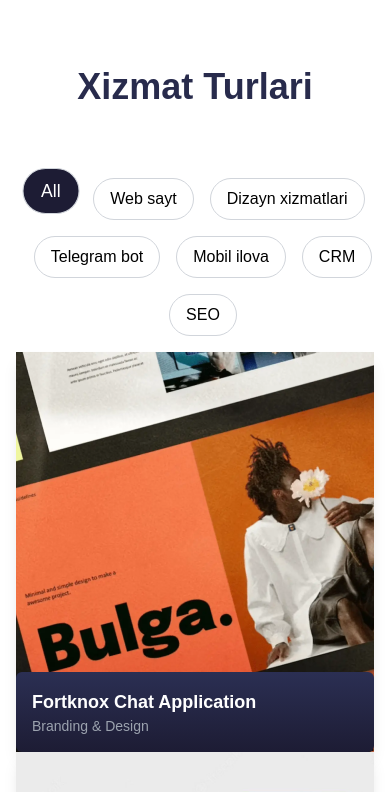
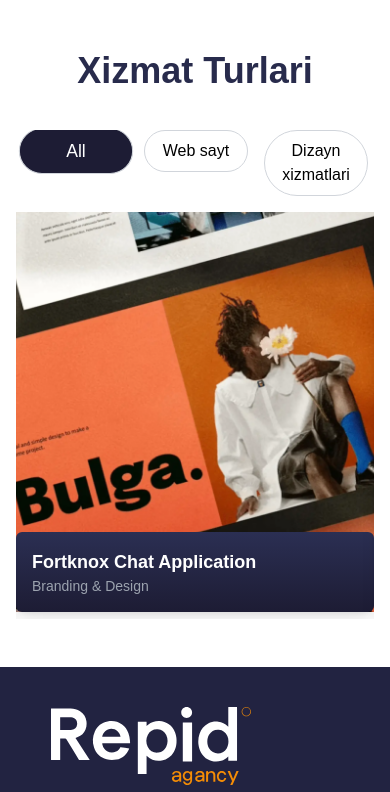
Before and after one commit to MavlonTurgunof/Repid, a Next.js app: page /OurServices in a window 390 px wide. Shown: the part 1660-2452 px from the top of the page. Built offline with nearby package versions, Linux system fonts and the light colour scheme.

Commit message:
ServicesTypes

```diff
--- a/src/container/OurServices/ServicesType.js
+++ b/src/container/OurServices/ServicesType.js
@@ -1,7 +1,10 @@
 import Image from "next/image";
 import React, { useState } from "react";
+import Slider from "react-slick";
+import "slick-carousel/slick/slick.css";
+import "slick-carousel/slick/slick-theme.css";
 
-function ServicesType() {
+function ServicesTypes() {
   const [selected, setSelected] = useState("All");
 
   const projects = [
@@ -56,35 +59,83 @@ function ServicesType() {
     "Telegram bot",
     "Mobil ilova",
     "CRM",
-    "SEO",
   ];
 
+  const settings = {
+    dots: false,
+    infinite: true,
+    speed: 500,
+    slidesToShow: 1,
+    slidesToScroll: 1,
+    responsive: [
+      {
+        breakpoint: 1024, // For mobile version
+        settings: {
+          slidesToShow: 1,
+          slidesToScroll: 1,
+        },
+      },
+    ],
+  };
+
+  const buttonCarouselSettings = {
+    dots: false,
+    infinite: false,
+    speed: 500,
+    slidesToShow: 3, // Show 3 buttons at once on mobile
+    slidesToScroll: 1,
+    arrows: false, // Disable arrows for mobile
+    responsive: [
+      {
+        breakpoint: 1024, // Only for smaller screens
+        settings: {
+          slidesToShow: 3,
+          slidesToScroll: 1,
+        },
+      },
+    ],
+  };
+
   return (
-    <section className="bg-white text-white py-16">
+    <section className="bg-white text-white py-12">
       <div className="max-w-7xl mx-auto px-4 sm:px-6 lg:px-8">
         {/* Header */}
         <div className="text-center mb-8">
           <h2 className="text-[36px] sm:text-[42px] lg:text-[52px] text-[#282B4C] font-bold">
             Xizmat Turlari
           </h2>
-          {/* <p className="text-[14px] sm:text-[16px] lg:text-[18px] text-gray-400 mt-4">
-            Lorem Ipsum is simply dummy text of the printing and typesetting
-            industry. Lorem Ipsum <br className="hidden lg:block" /> has been
-            the industry's standard dummy text ever since the 1500s.....
-          </p> */}
         </div>
 
-        {/* Filter Buttons */}
-        <div className="flex flex-wrap justify-center items-center space-x-4 space-y-4 sm:space-y-0 py-4">
+        {/* Button Carousel for Mobile */}
+        <div className="block sm:hidden mb-4">
+          <Slider {...buttonCarouselSettings}>
+            {buttons.map((button) => (
+              <div key={button} className="px-2">
+                <button
+                  onClick={() => setSelected(button)}
+                  className={`w-full px-4 py-2 rounded-full border border-gray-300 transition-transform transform ${
+                    selected === button
+                      ? "bg-[#1D1C34] text-white scale-110"
+                      : "bg-white text-black hover:scale-105"
+                  }`}
+                >
+                  {button}
+                </button>
+              </div>
+            ))}
+          </Slider>
+        </div>
+
+        {/* Button Grid for Desktop */}
+        <div className="hidden sm:flex flex-wrap justify-center items-center space-x-4 space-y-4 sm:space-y-0 py-4">
           {buttons.map((button) => (
             <button
               key={button}
               onClick={() => setSelected(button)}
-              className={`px-4 py-2 rounded-full border border-gray-300 transition-transform transform
-              ${
+              className={`px-4 py-2 rounded-full border border-gray-300 transition-transform transform ${
                 selected === button
-                  ? "bg-[#1D1C34] text-white scale-110" // Selected state
-                  : "bg-white text-black hover:scale-105" // Default state
+                  ? "bg-[#1D1C34] text-white scale-110"
+                  : "bg-white text-black hover:scale-105"
               }`}
             >
               {button}
@@ -92,14 +143,42 @@ function ServicesType() {
           ))}
         </div>
 
-        {/* Portfolio Grid */}
-        <div className="grid grid-cols-1  sm:grid-cols-2 lg:grid-cols-3 lg:gap-20  justify-items-center">
+        {/* Portfolio Carousel for Mobile */}
+        <div className="block sm:hidden overflow-hidden">
+          <Slider {...settings}>
+            {projects.map((project, index) => (
+              <div
+                key={index}
+                className="relative overflow-hidden shadow-lg w-full h-[400px]"
+              >
+                <img
+                  src={project.image}
+                  alt={project.title}
+                  className="object-cover w-full h-full"
+                />
+                <div className="absolute bottom-0 left-0 right-0 p-4 bg-gradient-to-t from-[#1D1C34] to-[#2B2F53] rounded-[6px]">
+                  <h3 className="text-lg sm:text-xl font-semibold">
+                    {project.title}
+                  </h3>
+                  <p className="text-sm text-gray-400">{project.category}</p>
+                </div>
+              </div>
+            ))}
+          </Slider>
+        </div>
+
+        {/* Portfolio Grid for Desktop */}
+        <div className="hidden sm:grid grid-cols-1 sm:grid-cols-2 lg:grid-cols-3 lg:gap-20 justify-items-center">
           {projects.map((project, index) => (
             <div
               key={index}
               className="relative overflow-hidden shadow-lg w-full sm:w-[417px] h-[400px] sm:h-[409px]"
-              style={{ backgroundImage: `url(${project.image})` }}
             >
+              <img
+                src={project.image}
+                alt={project.title}
+                className="object-cover w-full h-full"
+              />
               <div className="absolute bottom-0 left-0 right-0 p-4 bg-gradient-to-t from-[#1D1C34] to-[#2B2F53] rounded-[6px]">
                 <h3 className="text-lg sm:text-xl font-semibold">
                   {project.title}
@@ -114,4 +193,4 @@ function ServicesType() {
   );
 }
 
-export default ServicesType;
+export default ServicesTypes;
```
